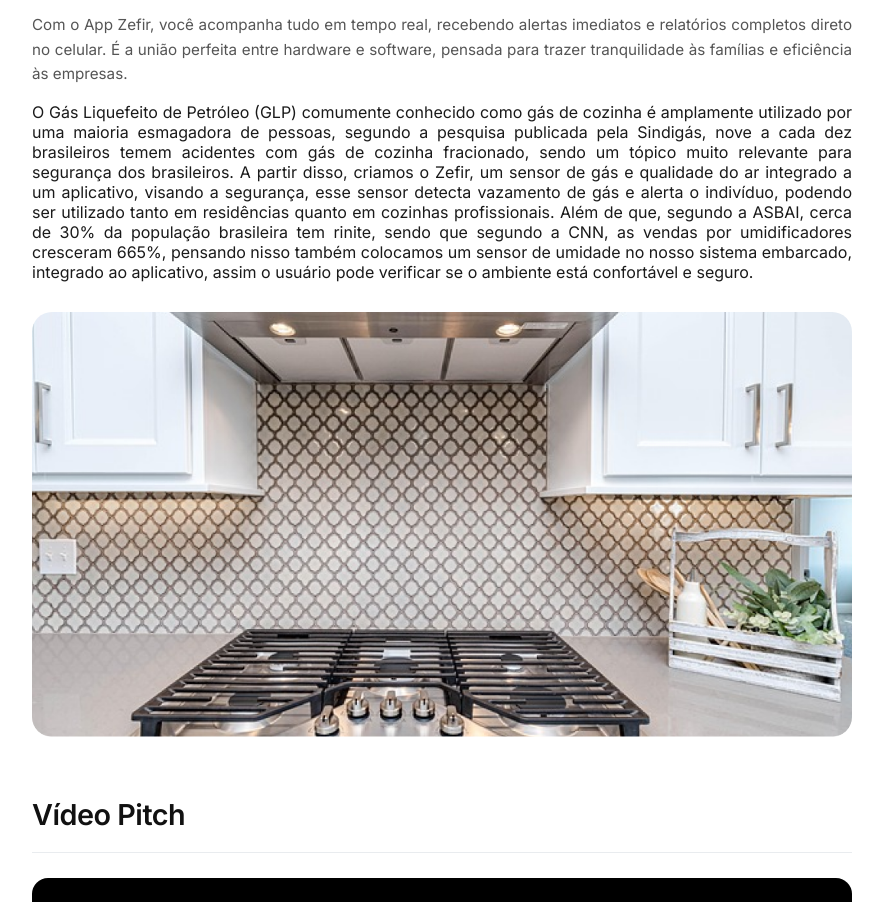
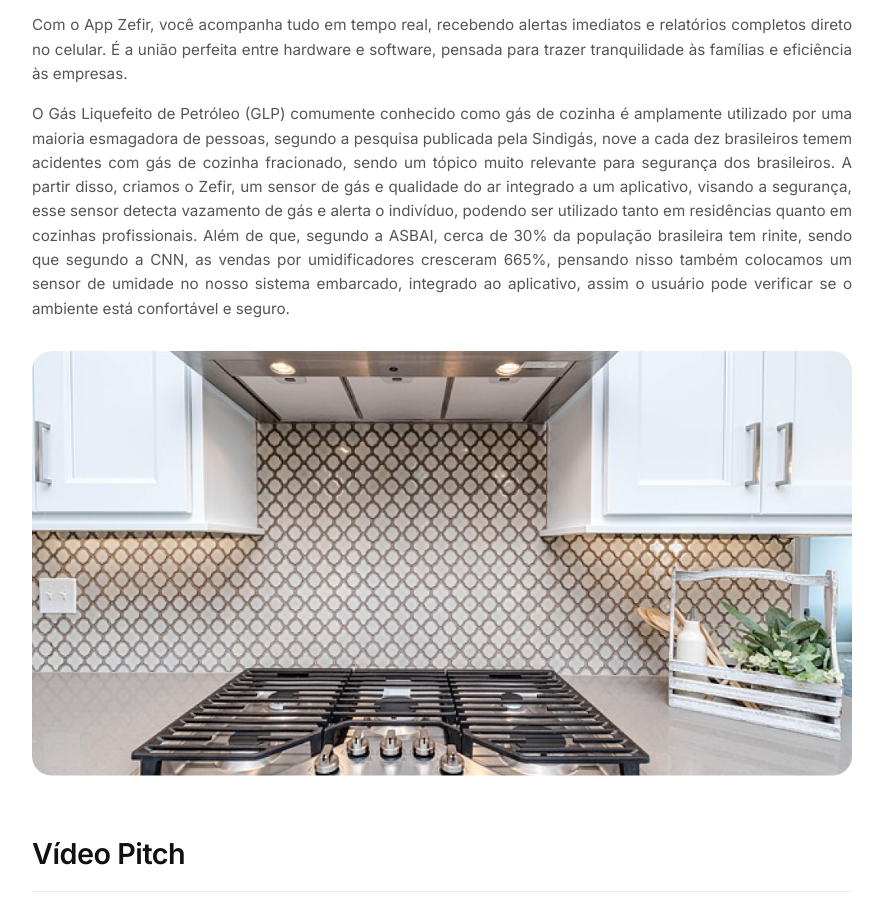
Before and after one commit to boviu/Landpage, a plain HTML site: page index.html in a window 1280 px wide. Shown: the part 1130-2032 px from the top of the page, without its empty margins (198-1081 px from the left). Drawn offline with Linux system fonts and the light colour scheme; grey boxes are pictures that could not be loaded.

Commit message:
Update index.html

```diff
--- a/index.html
+++ b/index.html
@@ -374,7 +374,7 @@
         <p class="text-body">
             Com o App Zefir, você acompanha tudo em tempo real, recebendo alertas imediatos e relatórios completos direto no celular. É a união perfeita entre hardware e software, pensada para trazer tranquilidade às famílias e eficiência às empresas.
         </p>
-        <p>
+        <p class="text-body">
             O Gás Liquefeito de Petróleo (GLP) comumente conhecido como gás de cozinha é amplamente utilizado por uma maioria esmagadora de pessoas, segundo a pesquisa publicada pela Sindigás, nove a cada dez brasileiros temem acidentes com gás de cozinha fracionado, sendo um tópico muito relevante para segurança dos brasileiros. A partir disso, criamos o Zefir, um sensor de gás e qualidade do ar integrado a um aplicativo, visando a segurança, esse sensor detecta vazamento de gás e alerta o indivíduo, podendo ser utilizado tanto em residências quanto em cozinhas profissionais. Além de que, segundo a ASBAI, cerca de 30% da população brasileira tem rinite, sendo que segundo a CNN, as vendas por umidificadores cresceram 665%, pensando nisso também colocamos um sensor de umidade no nosso sistema embarcado, integrado ao aplicativo, assim o usuário pode verificar se o ambiente está confortável e seguro.
         </p>
 
```
